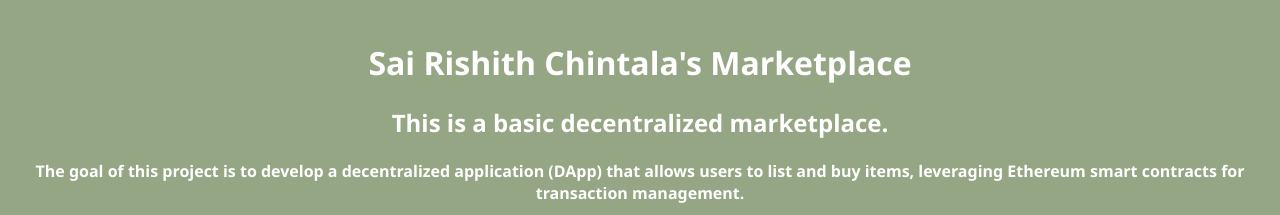
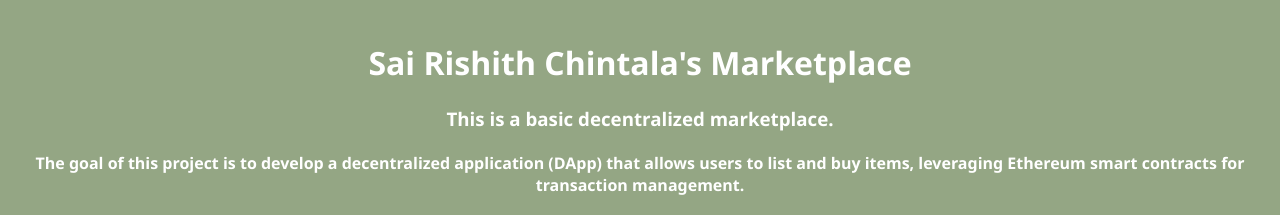
Before and after one commit to rishichintala/rishichintala.github.io, a website: page index.html in a window 1280 px wide. Shown: the top 215 px of the page. Drawn offline with nearby package versions, Linux system fonts and the light colour scheme.

Commit message:
Update index.html

```diff
--- a/index.html
+++ b/index.html
@@ -12,7 +12,7 @@
 <body>
     <header>
         <h1>Sai Rishith Chintala's Marketplace </h1>
-        <h2>This is a basic decentralized marketplace.</h2>
+        <h3>This is a basic decentralized marketplace.</h3>
         <h4>The goal of this project is to develop a decentralized application (DApp) that allows users to list and buy items, leveraging Ethereum smart contracts for transaction management.</h4>
         <button onclick="connectWallet()" class="connect-wallet-btn">Connect Ethereum Wallet <i class="fa-solid fa-link"></i> <i class="fa-brands fa-ethereum"></i> <i class="fa-solid fa-wallet"></i></button>
     </header>
```
